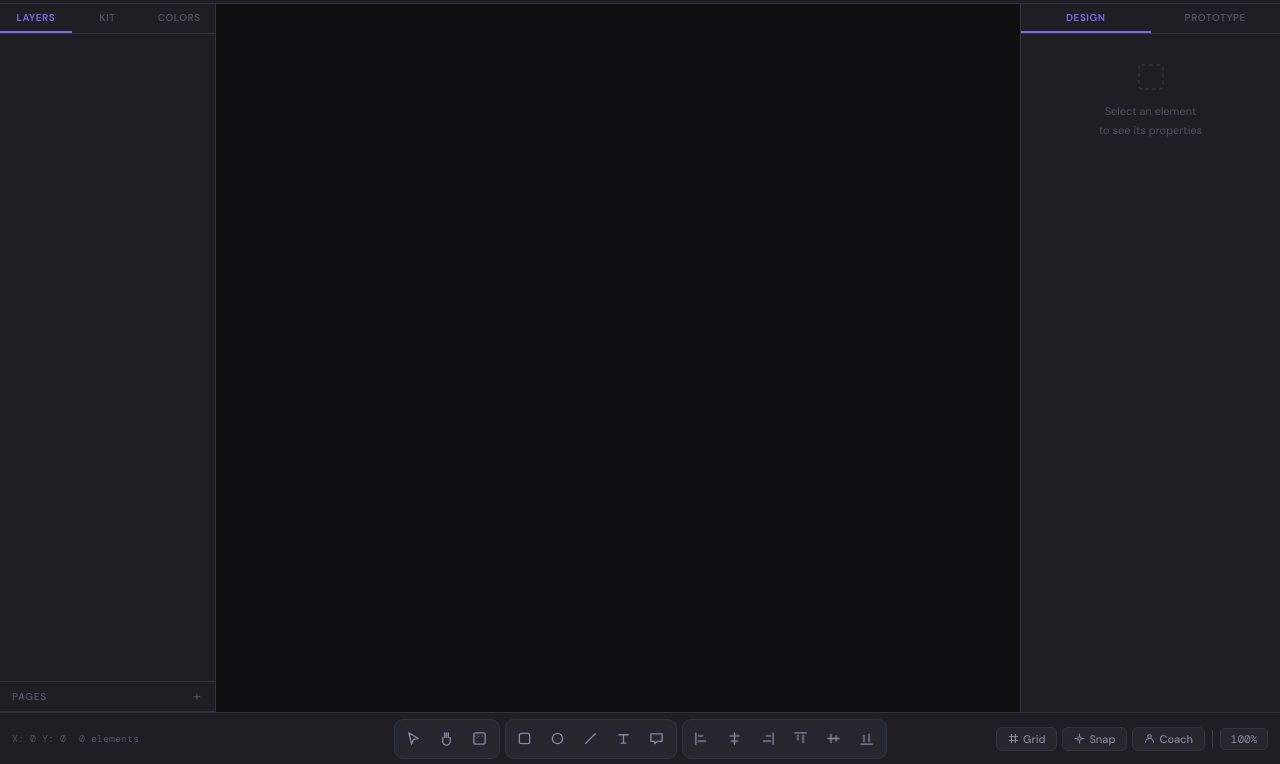
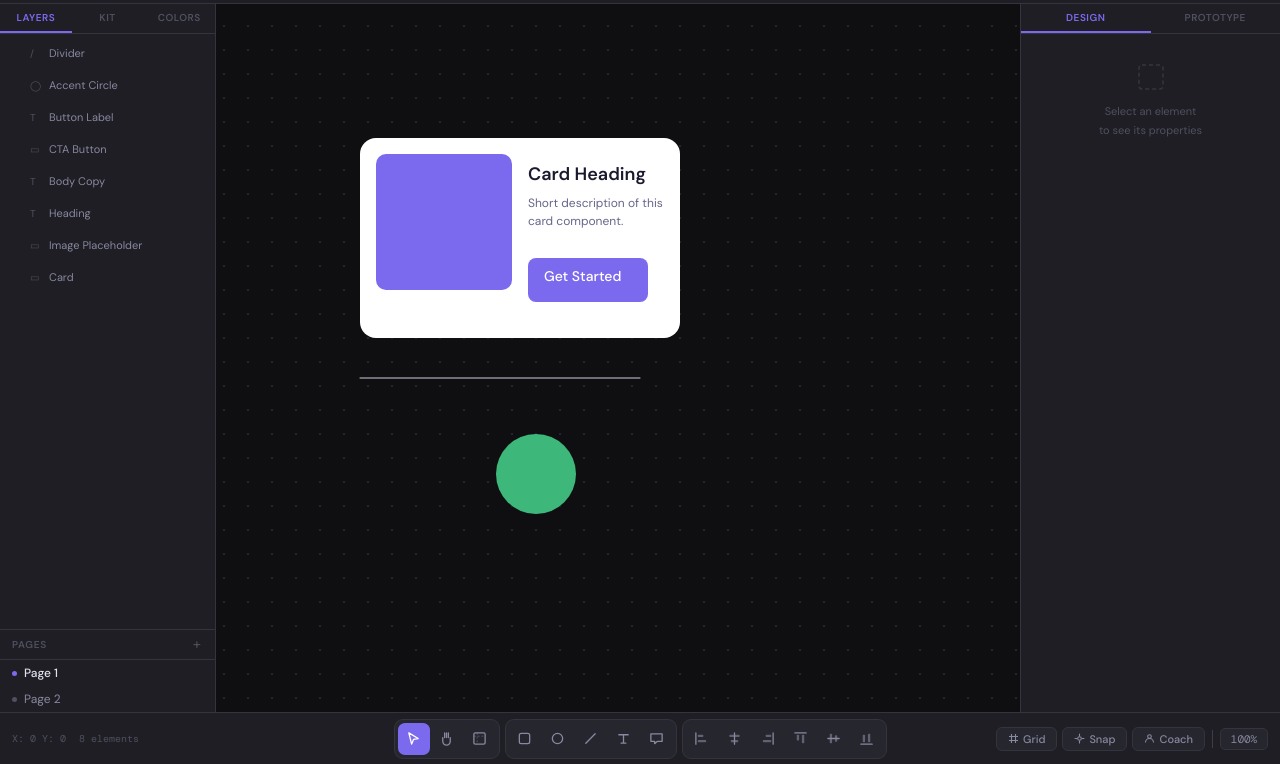
Before and after one commit to sauvauriane-tech/canvus, a plain HTML site: page index.html in a window 1280 px wide. Shown: the part 36-800 px from the top of the page. Drawn offline with nearby package versions, Linux system fonts and the light colour scheme.

Commit message:
Fix: load app.js

```diff
--- a/index.html
+++ b/index.html
@@ -273,6 +273,6 @@
 </div>
 <div id="notif"></div>
 
-
+<script src="app.js" defer></script>
 </body>
 </html>
```
